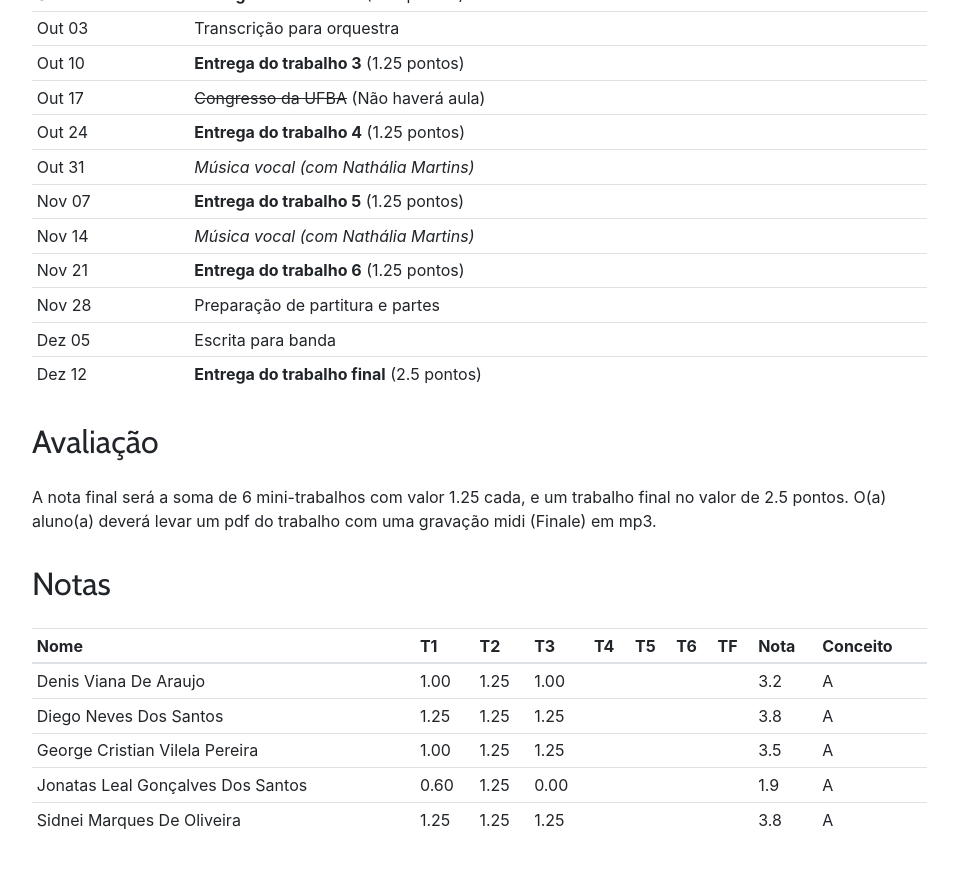
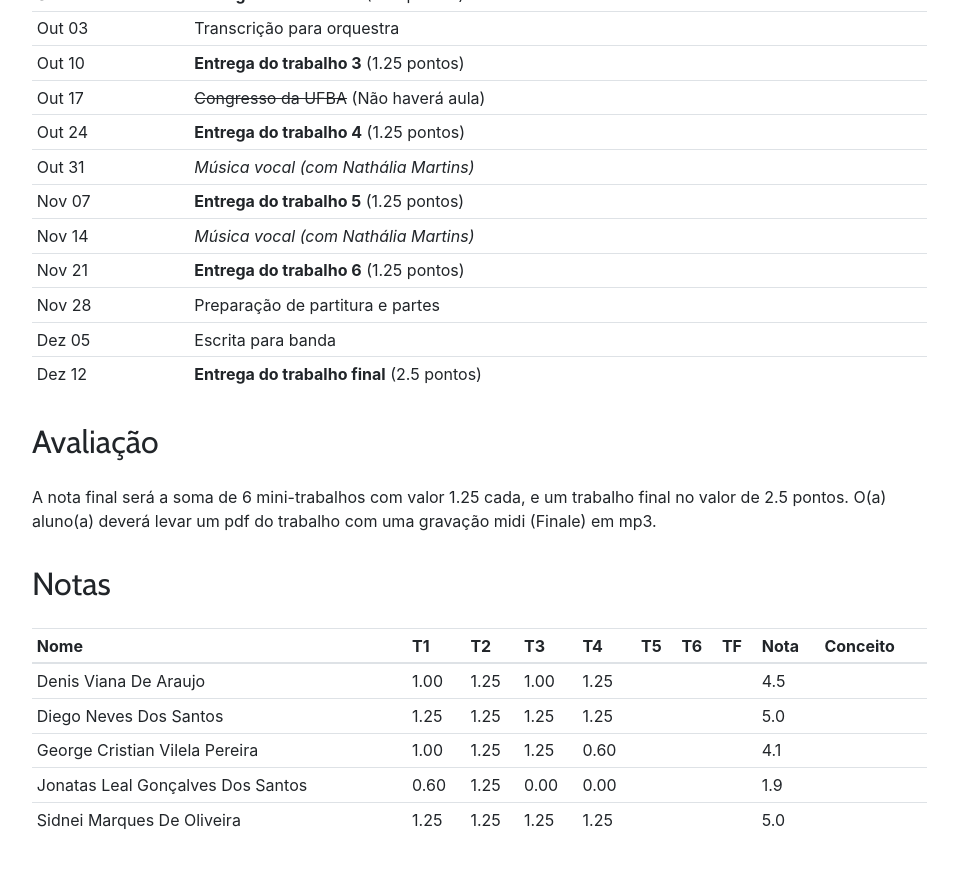
Before and after one commit to kroger/genosmus, a Jekyll site: the page built from _pedro/musa87.md, in a window 1280 px wide and 900 px high, scrolled down 1157 px. Shown: the top 869 px of the window, without its empty margins (68-1026 px from the left). Built offline with Jekyll 4.4.1, drawn with Linux system fonts in a browser that asks for light colours.

Commit message:
Atualiza notas dos alunos

```diff
--- a/_pedro/geradas/musa87.md
+++ b/_pedro/geradas/musa87.md
@@ -1,8 +1,8 @@
-| Nome                              | T1   | T2   | T3   | T4 | T5 | T6 | TF | Nota | Conceito |
-|-----------------------------------|------|------|------|----|----|----|----|------|----------|
-| Denis Viana De Araujo             | 1.00 | 1.25 | 1.00 |    |    |    |    | 3.2  | A        |
-| Diego Neves Dos Santos            | 1.25 | 1.25 | 1.25 |    |    |    |    | 3.8  | A        |
-| George Cristian Vilela Pereira    | 1.00 | 1.25 | 1.25 |    |    |    |    | 3.5  | A        |
-| Jonatas Leal Gonçalves Dos Santos | 0.60 | 1.25 | 0.00 |    |    |    |    | 1.9  | A        |
-| Sidnei Marques De Oliveira        | 1.25 | 1.25 | 1.25 |    |    |    |    | 3.8  | A        |
+| Nome                              | T1   | T2   | T3   | T4   | T5 | T6 | TF | Nota | Conceito |
+|-----------------------------------|------|------|------|------|----|----|----|------|----------|
+| Denis Viana De Araujo             | 1.00 | 1.25 | 1.00 | 1.25 |    |    |    | 4.5  |          |
+| Diego Neves Dos Santos            | 1.25 | 1.25 | 1.25 | 1.25 |    |    |    | 5.0  |          |
+| George Cristian Vilela Pereira    | 1.00 | 1.25 | 1.25 | 0.60 |    |    |    | 4.1  |          |
+| Jonatas Leal Gonçalves Dos Santos | 0.60 | 1.25 | 0.00 | 0.00 |    |    |    | 1.9  |          |
+| Sidnei Marques De Oliveira        | 1.25 | 1.25 | 1.25 | 1.25 |    |    |    | 5.0  |          |
 {: .table .table-sm }
```
Also changed, not shown: 1 other file.
